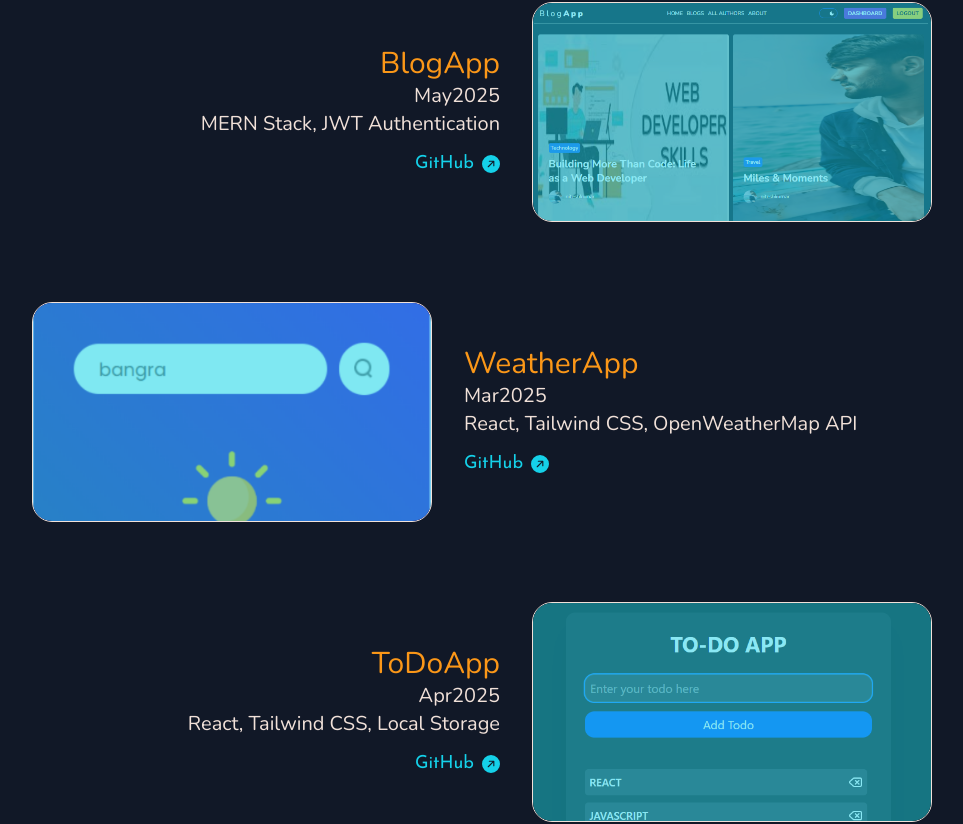
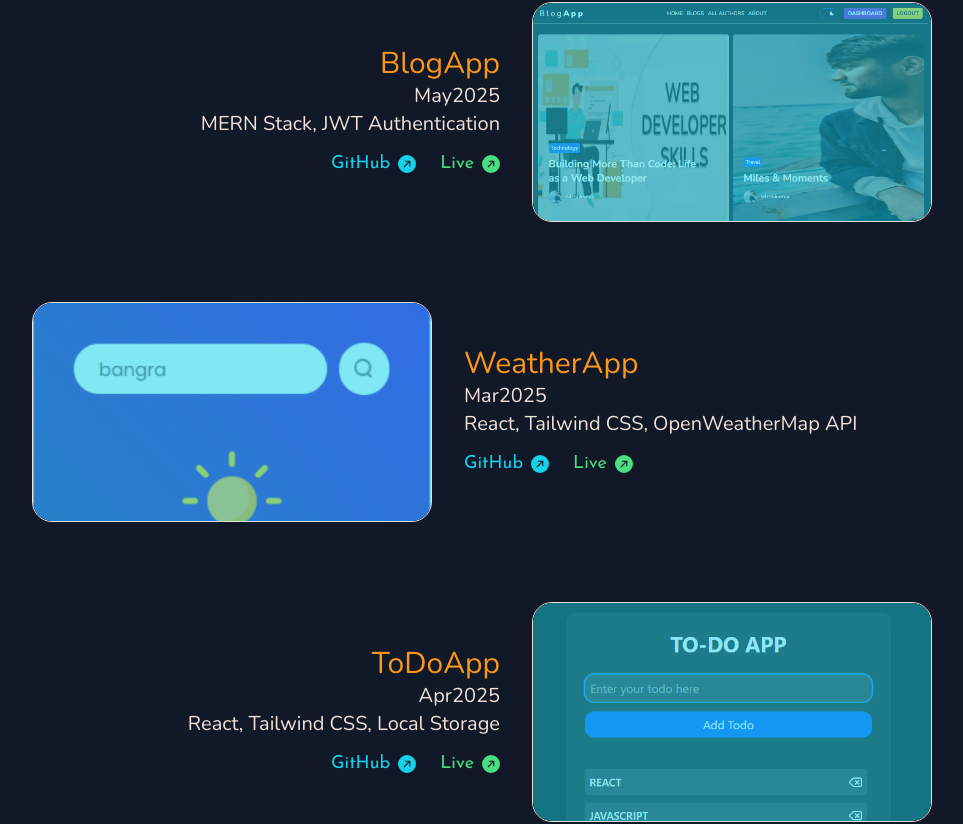
Before and after one commit to niteshkumar9631/myportfolio, a React (Vite) app: page / in a window 1280 px wide. Shown: the part 3161-3985 px from the top of the page, without its empty margins (158-1121 px from the left). Built offline with nearby package versions, Linux system fonts and the light colour scheme.

Commit message:
add project live demo

```diff
--- a/src/components/projectsSection/ProjectsMain.jsx
+++ b/src/components/projectsSection/ProjectsMain.jsx
@@ -21,6 +21,7 @@ const projects = [
     align: "left",
     image: "/images/BlogApp.png",
     link: "https://github.com/niteshkumar9631/BlogApp",
+    live: "https://blog-app-frontend-murex-three.vercel.app/"
   },
 
   {
@@ -30,6 +31,7 @@ const projects = [
     align: "right",
     image: "/images/weatherapp.PNG",
     link: "https://github.com/niteshkumar9631/WeatherApp/tree/my-new-branch",
+    live: "https://weather-app-niteshkumar.vercel.app/"
   },
 
    {
@@ -39,6 +41,8 @@ const projects = [
     align: "left",
     image: "/images/todoapp.png",
     link: "https://github.com/niteshkumar9631/ToDoApp/tree/my-new-branch",
+    live: "https://to-do-app-opal-nu.vercel.app/"
+
   }
 ];
 
```
